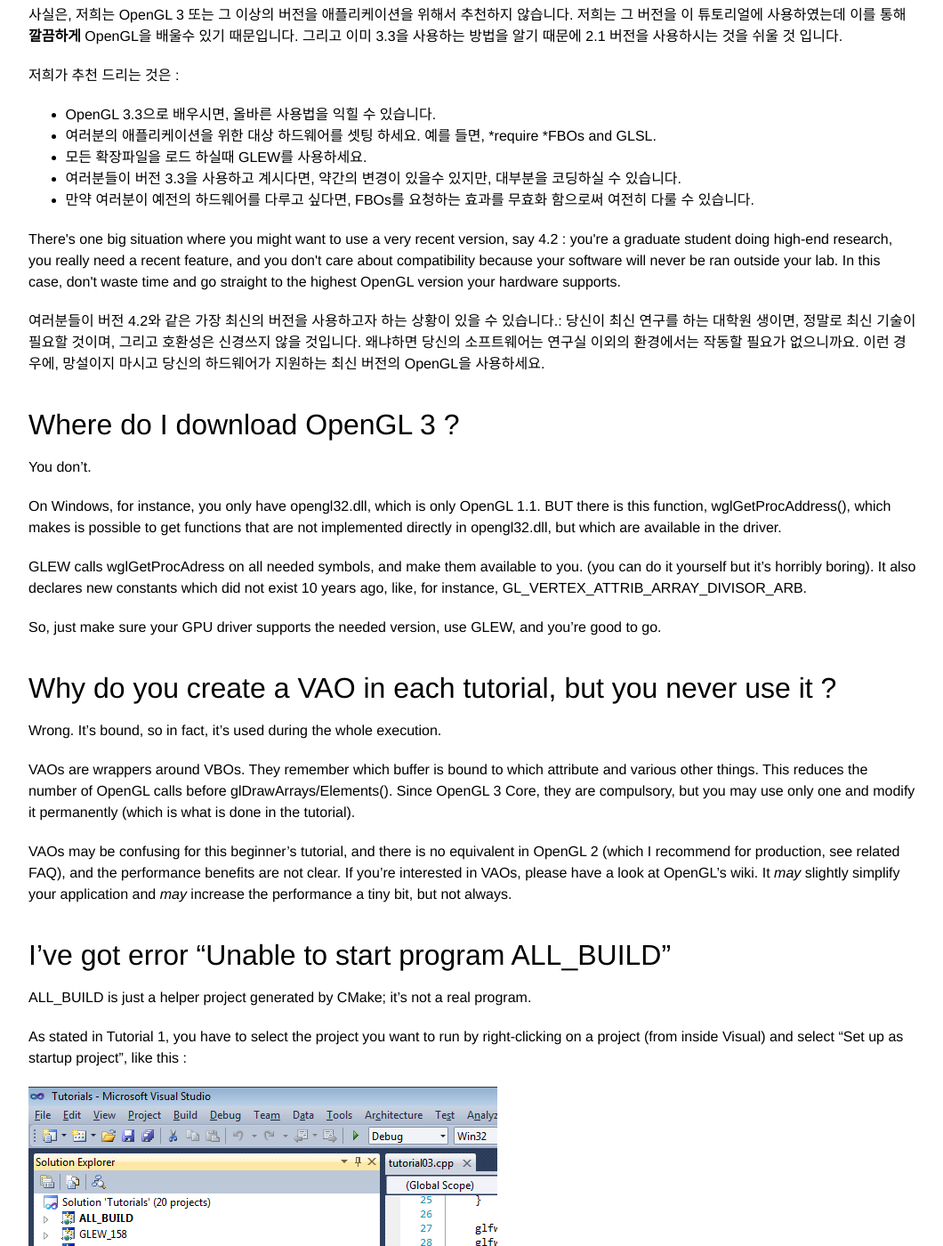
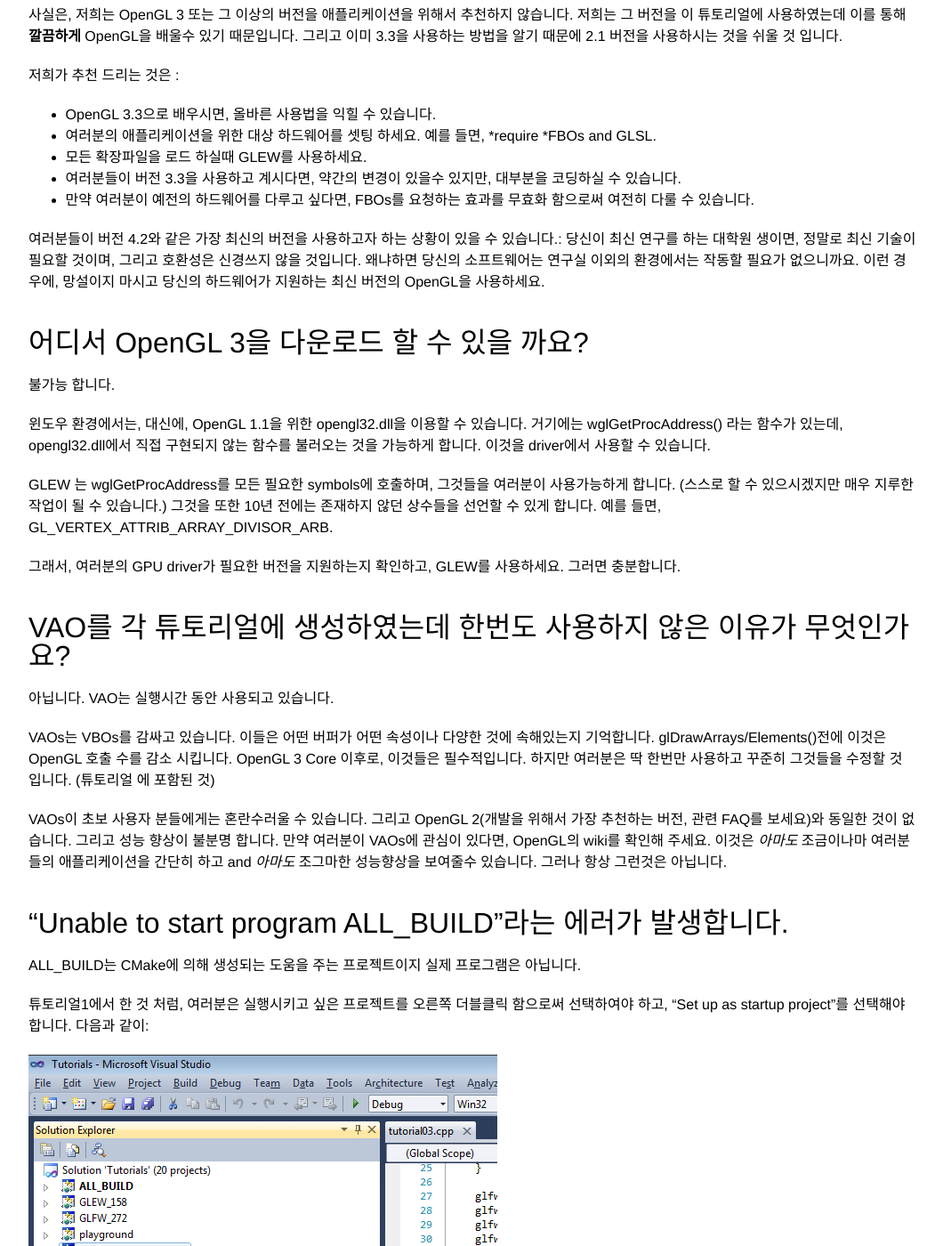
Before and after one commit to JinSungYoon/2018-1-OSS-L7, a Jekyll site: the page built from kr/miscellaneous/faq/index.markdown, in a window 1280 px wide and 1400 px high, scrolled down 2400 px. Shown: the whole window at 89% size, without its empty margins (108-1168 px from the left). Built offline with Jekyll 4.4.1, drawn with Linux system fonts in a browser that asks for light colours; some of the changed text lies outside the part shown.

Commit message:
final-06.09 faq translation

```diff
--- a/kr/miscellaneous/faq/index.markdown
+++ b/kr/miscellaneous/faq/index.markdown
@@ -121,45 +121,46 @@ glewExperimental = true;
 * 여러분들이 버전 3.3을 사용하고 계시다면, 약간의 변경이 있을수 있지만, 대부분을 코딩하실 수 있습니다.
 * 만약 여러분이 예전의 하드웨어를 다루고 싶다면, FBOs를 요청하는 효과를 무효화 함으로써 여전히 다룰 수 있습니다.
 
-<div><span style="font-size: medium;"><span style="line-height: 24px;">There's one big situation where you might want to use a very recent version, say 4.2 : you're a graduate student doing high-end research, you really need a recent feature, and you don't care about compatibility because your software will never be ran outside your lab. In this case, don't waste time and go straight to the highest OpenGL version your hardware supports.</span></span></div>
 <div><span style="font-size: medium;"><span style="line-height: 24px;">여러분들이 버전 4.2와 같은 가장 최신의 버전을 사용하고자 하는 상황이 있을 수 있습니다.: 당신이 최신 연구를 하는 대학원 생이면, 정말로 최신 기술이 필요할 것이며, 그리고 호환성은 신경쓰지 않을 것입니다. 왜냐하면 당신의 소프트웨어는 연구실 이외의 환경에서는 작동할 필요가 없으니까요. 이런 경우에, 망설이지 마시고 당신의 하드웨어가 지원하는 최신 버전의 OpenGL을 사용하세요.</span></span></div>
 
-# Where do I download OpenGL 3 ?
+# 어디서 OpenGL 3을 다운로드 할 수 있을 까요?
 
-You don't.
+불가능 합니다.
 
-On Windows, for instance, you only have opengl32.dll, which is only OpenGL 1.1. BUT there is this function, wglGetProcAddress(), which makes is possible to get functions that are not implemented directly in opengl32.dll, but which are available in the driver.
 
-GLEW calls wglGetProcAdress on all needed symbols, and make them available to you. (you can do it yourself but it's horribly boring). It also declares new constants which did not exist 10 years ago, like, for instance, GL_VERTEX_ATTRIB_ARRAY_DIVISOR_ARB.
+윈도우 환경에서는, 대신에, OpenGL 1.1을 위한 opengl32.dll을 이용할 수 있습니다. 거기에는 wglGetProcAddress() 라는 함수가 있는데, opengl32.dll에서 직접 구현되지 않는 함수를 불러오는 것을 가능하게 합니다. 이것을 driver에서 사용할 수 있습니다.
 
-So, just make sure your GPU driver supports the needed version, use GLEW, and you're good to go.
+
+GLEW 는 wglGetProcAddress를 모든 필요한 symbols에 호출하며, 그것들을 여러분이 사용가능하게 합니다. (스스로 할 수 있으시겠지만 매우 지루한 작업이 될 수 있습니다.) 그것을 또한 10년 전에는 존재하지 않던 상수들을 선언할 수 있게 합니다. 예를 들면, GL_VERTEX_ATTRIB_ARRAY_DIVISOR_ARB.
+
+그래서, 여러분의 GPU driver가 필요한 버전을 지원하는지 확인하고, GLEW를 사용하세요. 그러면 충분합니다.
 
 
 
-# Why do you create a VAO in each tutorial, but you never use it ?
+# VAO를 각 튜토리얼에 생성하였는데 한번도 사용하지 않은 이유가 무엇인가요?
 
 
-Wrong. It's bound, so in fact, it's used during the whole execution.
+아닙니다. VAO는 실행시간 동안 사용되고 있습니다.
 
-VAOs are wrappers around VBOs. They remember which buffer is bound to which attribute and various other things. This reduces the number of OpenGL calls before glDrawArrays/Elements(). Since OpenGL 3 Core, they are compulsory, but you may use only one and modify it permanently (which is what is done in the tutorial).
+VAOs는 VBOs를 감싸고 있습니다. 이들은 어떤 버퍼가 어떤 속성이나 다양한 것에 속해있는지 기억합니다. glDrawArrays/Elements()전에 이것은 OpenGL 호출 수를 감소 시킵니다. OpenGL 3 Core 이후로, 이것들은 필수적입니다. 하지만 여러분은 딱 한번만  사용하고 꾸준히 그것들을 수정할 것 입니다. (튜토리얼 에 포함된 것)
 
-VAOs may be confusing for this beginner's tutorial, and there is no equivalent in OpenGL 2 (which I recommend for production, see related FAQ), and the performance benefits are not clear. If you're interested in VAOs, please have a look at OpenGL's wiki. It *may* slightly simplify your application and *may* increase the performance a tiny bit, but not always.
+VAOs이 초보 사용자 분들에게는 혼란수러울 수 있습니다. 그리고 OpenGL 2(개발을 위해서 가장 추천하는 버전, 관련 FAQ를 보세요)와 동일한 것이 없습니다. 그리고 성능 향상이 불분명 합니다. 만약 여러분이 VAOs에 관심이 있다면, OpenGL의 wiki를 확인해 주세요. 이것은 *아마도* 조금이나마 여러분들의 애플리케이션을 간단히 하고 and *아마도* 조그마한 성능향상을 보여줄수 있습니다. 그러나 항상 그런것은 아닙니다.
 <div><span style="font-size: medium;"><span style="line-height: 24px;">
 </span></span></div>
 
-# I've got error "Unable to start program ALL_BUILD"
+# "Unable to start program ALL_BUILD"라는 에러가 발생합니다.
 
-ALL_BUILD is just a helper project generated by CMake; it's not a real program.
+ALL_BUILD는 CMake에 의해 생성되는 도움을 주는 프로젝트이지 실제 프로그램은 아닙니다.
 
-As stated in Tutorial 1, you have to select the project you want to run by right-clicking on a project (from inside Visual) and select "Set up as startup project", like this :
+튜토리얼1에서 한 것 처럼, 여러분은 실행시키고 싶은 프로젝트를 오른쪽 더블클릭 함으로써 선택하여야 하고, "Set up as startup project"를 선택해야 합니다. 다음과 같이:
 
 ![]({{site.baseurl}}/assets/images/faq/StartupProject.png)
 
 
+# I've got a message about the working directory, and the program crashes.
+# 작업폴더와 관련된 메시지가 나오면서, 프로그램 충돌이 발생합니다.
+
+tutorial01_first_window/, tutorial02_red_triangle/, etc에 있는 프로그램을 실행시켜야 합니다. 만약 여러분이 자신만의 IDE를 사용하고 계시다면, 앞서 말씀드린 프로그램이 실행이 되도록 설정해주어야 합니다.
 
 
-# I've got a message about the working directory, and the program crashes.
-
-You have to start the program from tutorial01_first_window/, tutorial02_red_triangle/, etc. If you start the program from your IDE, you have to configure it from him to do so.
-
-Please read Tutorial 1 for details.
+더 자세한 사항을 위해서는 튜토리얼 1을 읽어 주세요.
```
